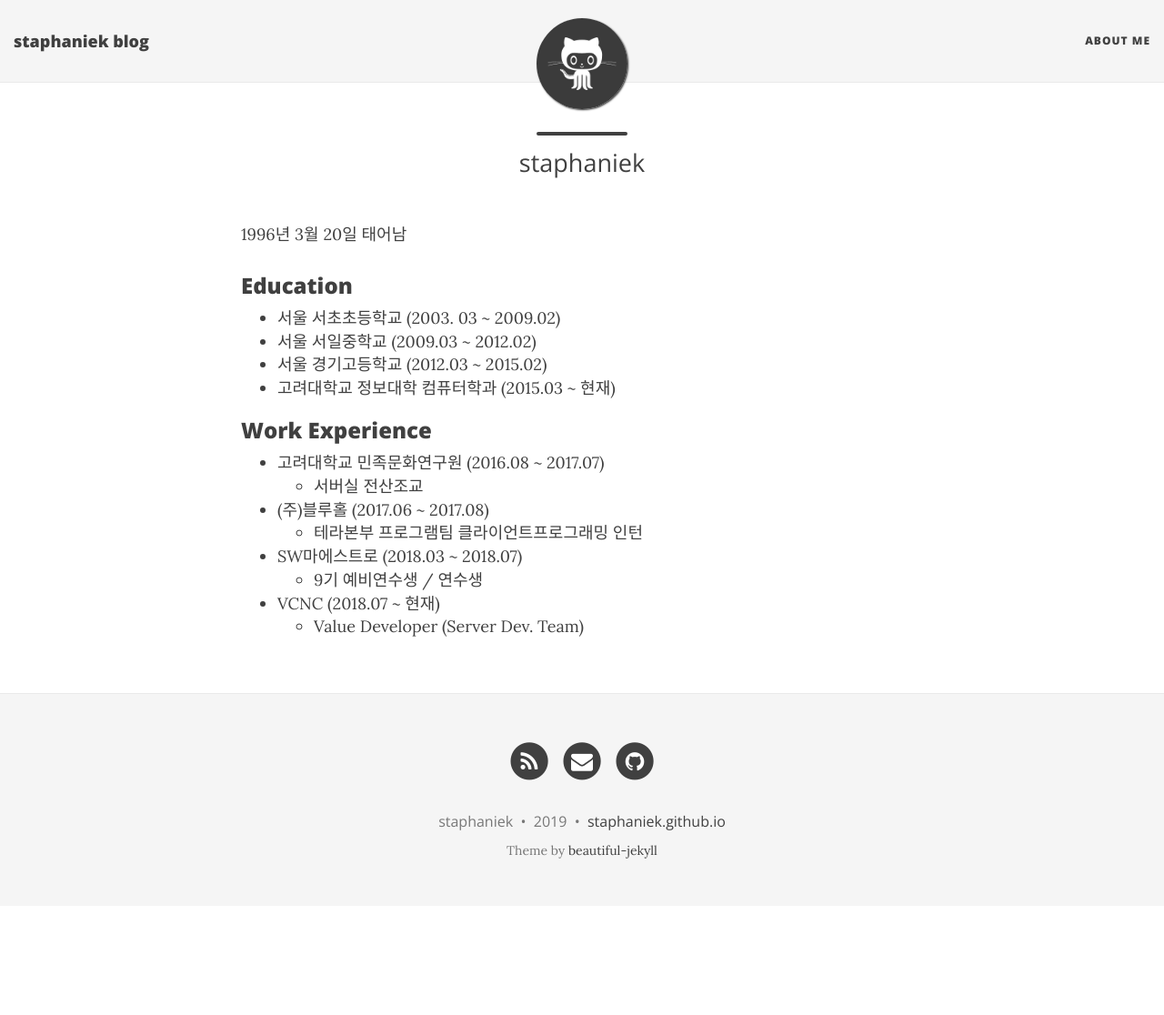
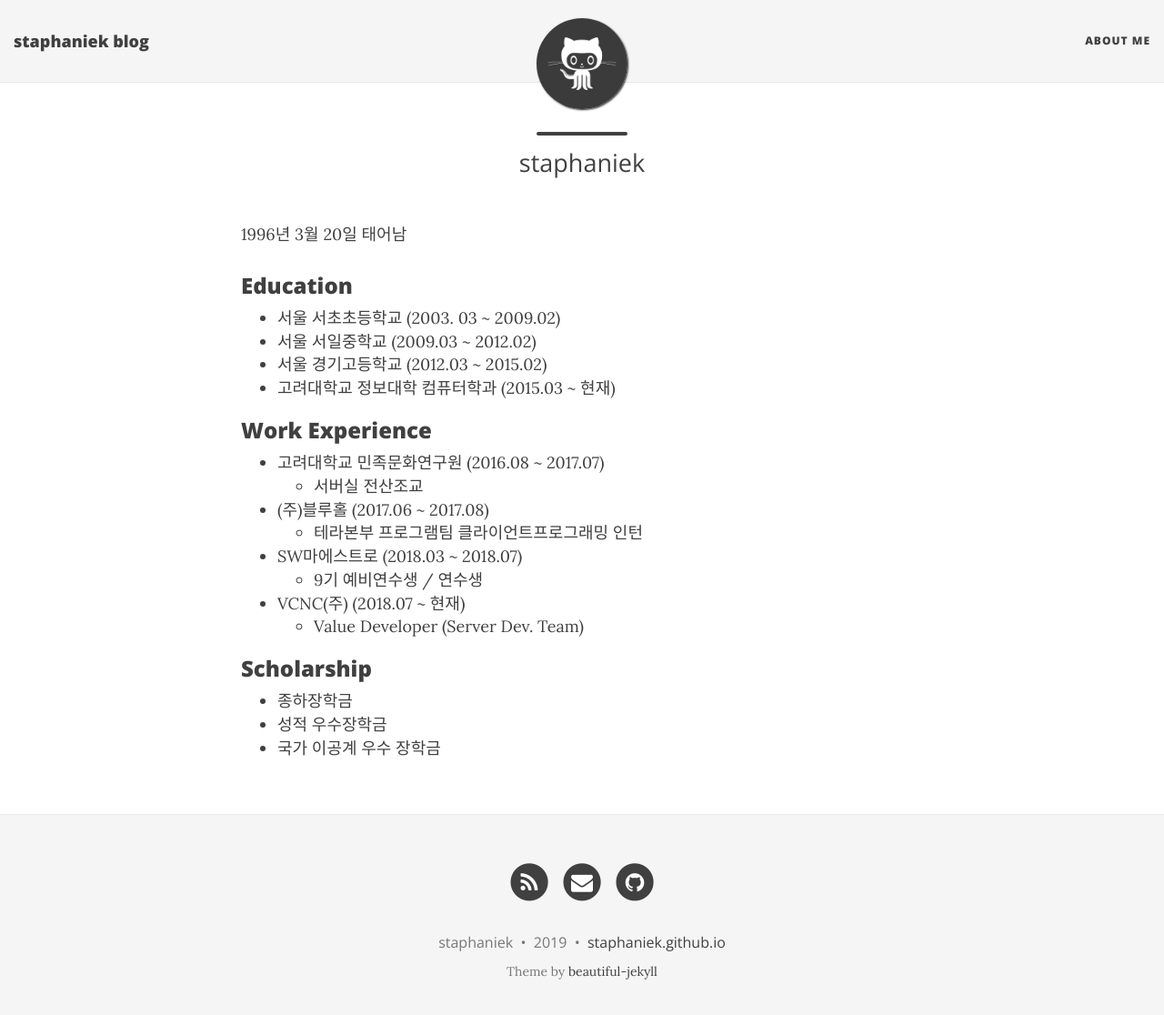
Before and after one commit to staphaniek/staphaniek.github.io, a Jekyll site: the page built from aboutme.md, in a window 1280 px wide and 1129 px high. Shown: the top 1116 px of the window at 91% size. Built offline with Jekyll 4.4.1, drawn with Linux system fonts in a browser that asks for light colours; nearby versions of some CDN libraries.

```diff
--- a/aboutme.md
+++ b/aboutme.md
@@ -21,5 +21,10 @@ subtitle: staphaniek
   - 테라본부 프로그램팀 클라이언트프로그래밍 인턴
 * SW마에스트로 (2018.03 ~ 2018.07)
   - 9기 예비연수생 / 연수생
-* VCNC (2018.07 ~ 현재)
+* VCNC(주) (2018.07 ~ 현재)
   - Value Developer (Server Dev. Team)
+
+### Scholarship
+* 종하장학금
+* 성적 우수장학금
+* 국가 이공계 우수 장학금
```
Also changed, not shown: _posts/2018-09-01-first-post.md (+2 -2 lines), README.md.
